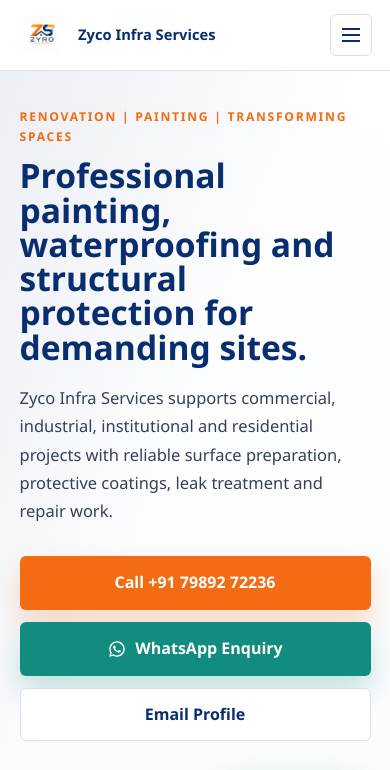
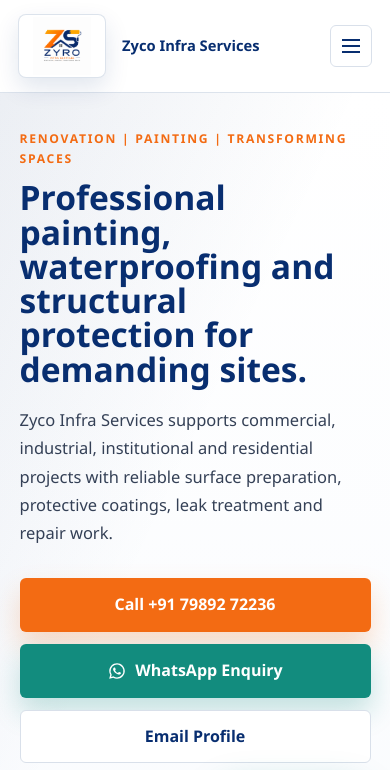
Before and after one commit to indianinsta/zyco-infra-services, a plain HTML site: page index.html in a window 390 px wide. Shown: the top 770 px of the page. Drawn offline with Linux system fonts and the light colour scheme.

Commit message:
modified logo size

```diff
--- a/styles.css
+++ b/styles.css
@@ -60,17 +60,23 @@
 .brand {
   display: flex;
   align-items: center;
-  gap: 12px;
+  gap: 16px;
   min-width: 0;
   color: var(--navy);
   font-family: var(--font-display);
   font-weight: 850;
+  font-size: 1.14rem;
   letter-spacing: 0;
 }
 
 .brand img {
-  width: 58px;
-  height: 46px;
+  width: 116px;
+  height: 82px;
+  padding: 2px;
+  background: #fff;
+  border: 1px solid rgba(217, 224, 234, 0.9);
+  border-radius: 8px;
+  box-shadow: 0 10px 24px rgba(8, 46, 112, 0.12);
   object-fit: contain;
 }
 
@@ -1134,8 +1140,8 @@
 
 @media (max-width: 430px) {
   .brand img {
-    width: 48px;
-    height: 38px;
+    width: 88px;
+    height: 64px;
   }
 
   .brand span {
```
